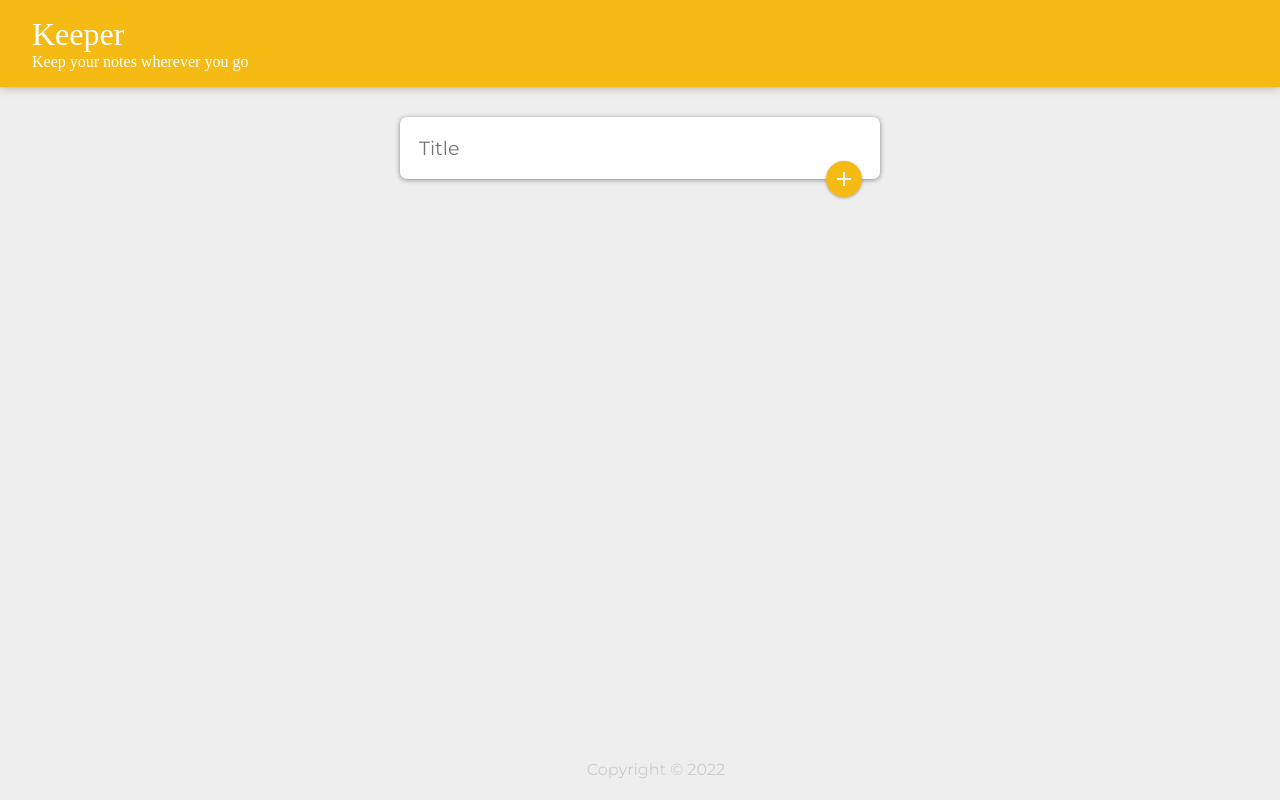
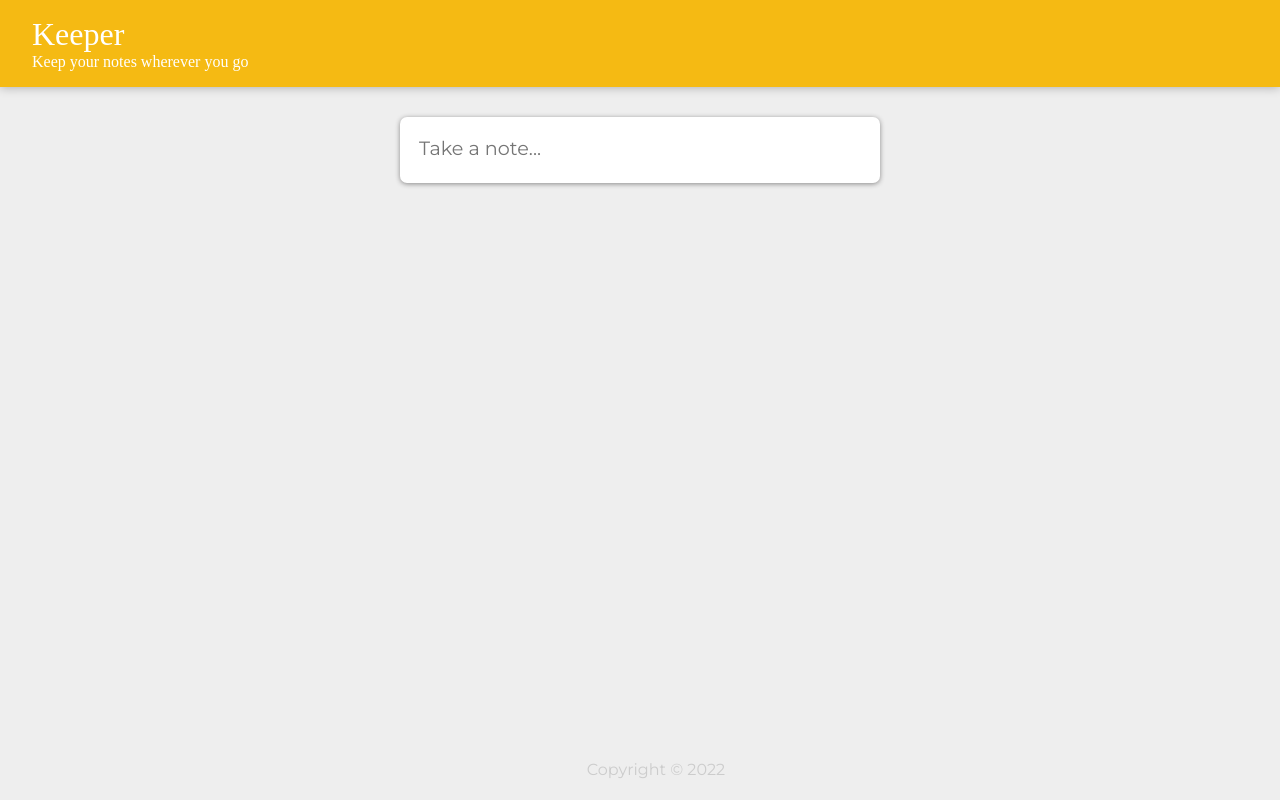
Before and after one commit to Id3arium/KeeperApp, a React (Create React App) app: page / in a window 1280 px wide. Built offline with nearby package versions, Linux system fonts and the light colour scheme; a web font is replaced by a local one.

Commit message:
making create area start out collapsed and expand on focus

```diff
--- a/src/components/CreateArea.js
+++ b/src/components/CreateArea.js
@@ -5,7 +5,7 @@ import Zoom from "@material-ui/core/Zoom";
 import _ from "lodash";
 function CreateArea(props) {
   const [note, setNote] = useState({ title: "", content: "" });
-  const [isExpanded, setIsExpanded] = useState();
+  const [isExpanded, setIsExpanded] = useState(false);
   function handleChange(e) {
     const { name, value } = e.target;
     setNote((prevNote) => {
@@ -26,25 +26,26 @@ function CreateArea(props) {
   return (
     <div>
       <form className="create-note">
-        <input
-          name="title"
-          placeholder="Title"
-          value={note.title}
+        {isExpanded && (
+          <input
+            name="title"
+            placeholder="Title"
+            value={note.title}
+            onChange={handleChange}
+          />
+        )}
+
+        <textarea
+          name="content"
+          placeholder="Take a note..."
+          rows={isExpanded ? "4" : "1"}
+          value={note.content}
           onChange={handleChange}
           onFocus={() => {
             setIsExpanded(true);
           }}
         />
-        {isExpanded && (
-          <textarea
-            name="content"
-            placeholder="Take a note..."
-            rows="4"
-            value={note.content}
-            onChange={handleChange}
-          />
-        )}
-        <Zoom in={true}>
+        <Zoom in={isExpanded}>
           <Fab onClick={submitNote}>
             <AddIcon />
           </Fab>
```
